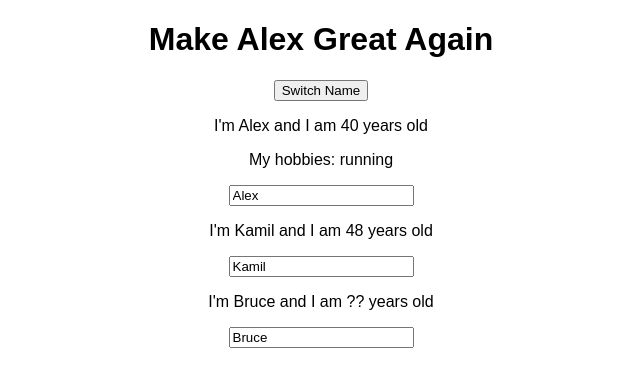
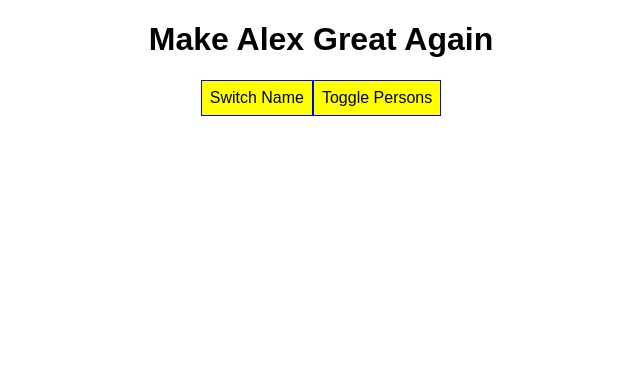
Before and after one commit to almack131216/react-cg_burger-builder, a React (Create React App) app: page / in a window 1280 px wide. Shown: the top 386 px of the page, without its empty margins (319-959 px from the left). Built offline with nearby package versions, Linux system fonts and the light colour scheme.

Commit message:
55 | conditionally toggle content

```diff
--- a/src/App.js
+++ b/src/App.js
@@ -1,58 +1,89 @@
-import React, { Component } from 'react';
-import './App.css';
-import Person from './Person/Person';
+import React, { Component } from "react";
+import "./App.css";
+import Person from "./Person/Person";
 
 class App extends Component {
   state = {
     persons: [
-      {name: 'Alex', age: 40},
-      {name: 'Kamil', age: 48},
-      {name: 'Bruce', age: '??'}
+      { name: "Alex", age: 40 },
+      { name: "Kamil", age: 48 },
+      { name: "Bruce", age: "??" }
     ],
-    otherState: 'some other value'
-  }
+    otherState: "some other value",
+    showPersons: false
+  };
 
-  switchNameHandler = (newName) => {
+  switchNameHandler = newName => {
     // console.log('was clicked');
     // DON'T DO THIS: this.state.persons[0].name = 'Alex the GREAT';
     this.setState({
       persons: [
-        {name: newName, age: 21},
-        {name: 'Kamil', age: 21},
-        {name: 'Bruce', age: 21}
+        { name: newName, age: 21 },
+        { name: "Kamil", age: 21 },
+        { name: "Bruce", age: 21 }
       ]
-    })
-  }
+    });
+  };
 
-  nameChangedHandler = (event) => {
+  nameChangedHandler = event => {
     this.setState({
       persons: [
-        {name: 'Alex', age: 21},
-        {name: event.target.value, age: 21},
-        {name: 'Bruce', age: 21}
+        { name: "Alex", age: 21 },
+        { name: event.target.value, age: 21 },
+        { name: "Bruce", age: 21 }
       ]
-    })
-  }
+    });
+  };
+
+  togglePersonsHandler = () => {
+    const doesShow = this.state.showPersons;
+    this.setState({ showPersons: !doesShow });
+  };
 
   render() {
-    return (
-      <div className="App">
-        <h1>Make Alex Great Again</h1>
-        <button onClick={() => this.switchNameHandler('Alex 2')}>Switch Name</button>
+    const style = {
+      backgroundColor: "yellow",
+      font: "inherit",
+      border: "1px solid blue",
+      padding: "8px",
+      cursor: "pointer"
+    };
+
+    let persons = null;
+
+    if (this.state.showPersons) {
+      persons = (
+        <div>
           <Person
             name={this.state.persons[0].name}
             age={this.state.persons[0].age}
-          click={this.switchNameHandler.bind(this, 'Alex 3')}
+            click={this.switchNameHandler.bind(this, "Alex 3")}
           >
             My hobbies: running
           </Person>
           <Person
             name={this.state.persons[1].name}
             age={this.state.persons[1].age}
-          changed={this.nameChangedHandler}/>
+            changed={this.nameChangedHandler}
+          />
           <Person
             name={this.state.persons[2].name}
-          age={this.state.persons[2].age}/>
+            age={this.state.persons[2].age}
+          />
+        </div>
+      );
+    }
+
+    return (
+      <div className="App">
+        <h1>Make Alex Great Again</h1>
+        <button style={style} onClick={() => this.switchNameHandler("Alex 2")}>
+          Switch Name
+        </button>
+        <button style={style} onClick={this.togglePersonsHandler}>
+          Toggle Persons
+        </button>
+        {persons}
       </div>
     );
     // return React.createElement('div', null, React.createElement('h1', {className: 'App'}, 'Working now?'))
--- /dev/null
+++ b/src/Person/Person.css
@@ -0,0 +1,8 @@
+.Person {
+    width: 60%;
+    margin: 15px auto;
+    border:1px solid #eee;
+    box-shadow: 0 2px 3px #ccc;
+    padding:15px;
+    text-align:center;
+}
--- a/src/Person/Person.js
+++ b/src/Person/Person.js
@@ -1,8 +1,9 @@
 import React from 'react';
+import './Person.css';
 
 const person = (props) => {
     return (
-        <div>
+        <div className="Person">
             <p onClick={props.click}>I'm {props.name} and I am {props.age} years old</p>
             <p>{props.children}</p>
             <input type="text" onChange={props.changed} value={props.name}/>
```
Lines whose indentation alone changed are shown as unchanged.
